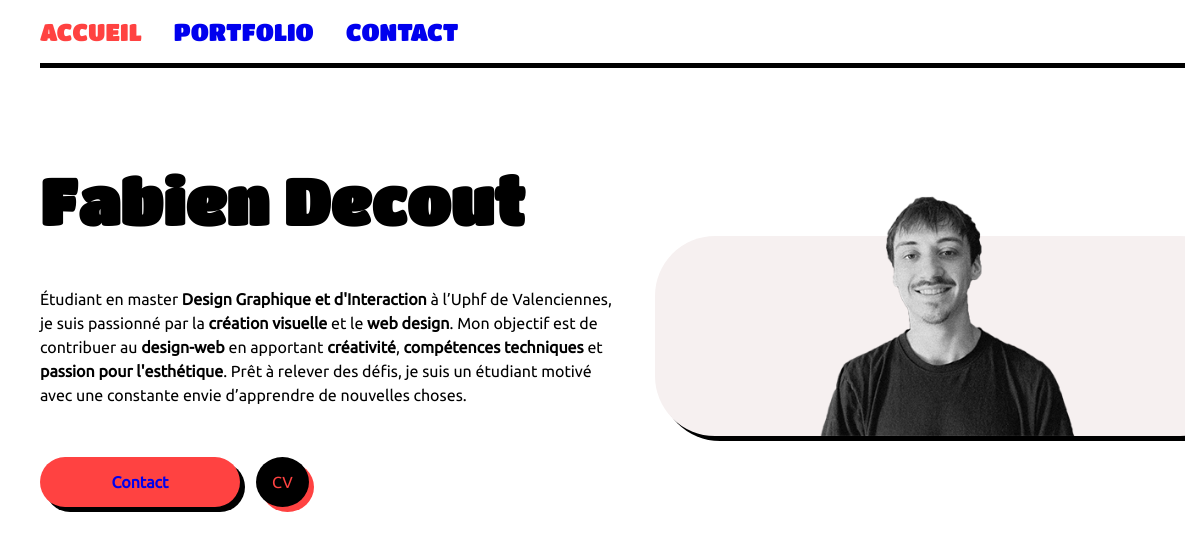
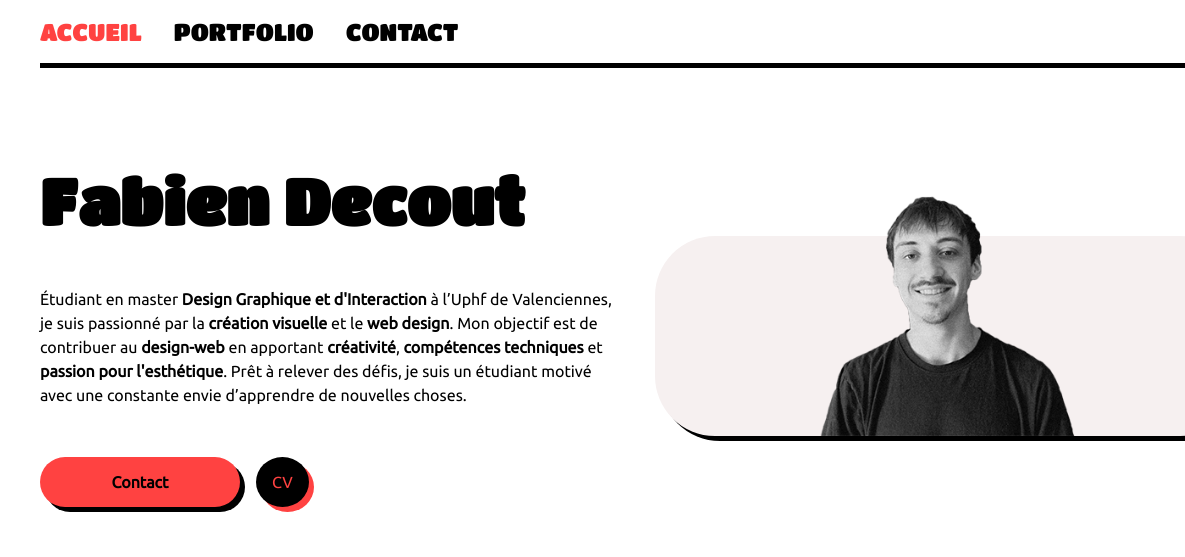
Before and after one commit to FabienDct/Portfolio, a plain HTML site: page index.html in a window 1280 px wide. Shown: the top 557 px of the page, 0-1185 px from the left. Drawn offline with Linux system fonts and the light colour scheme.

Commit message:
Add files via upload

```diff
--- a/css/portfolio.css
+++ b/css/portfolio.css
@@ -18,6 +18,9 @@ a{
     text-decoration: none;
 }
 a:visited{
+    color: inherit
+}
+a:link{
     color: inherit
 }
 
```
